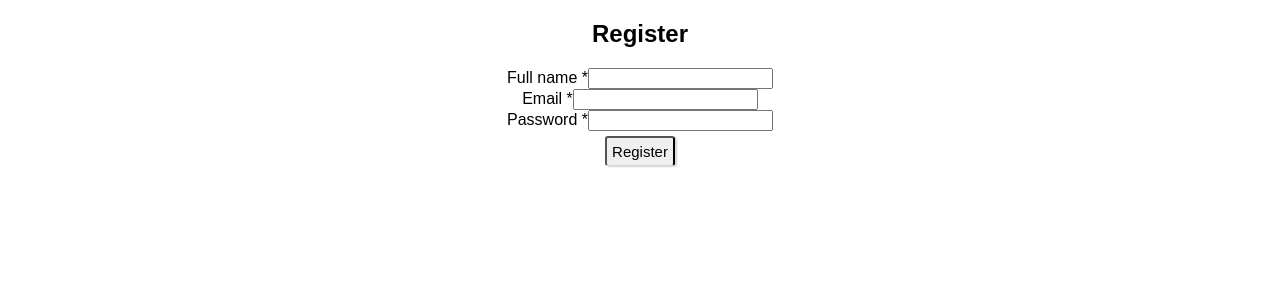
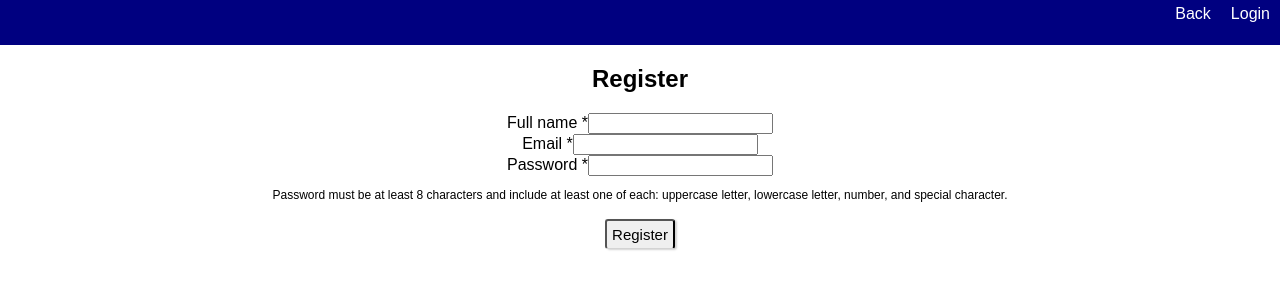
Before and after one commit to CMLabay/volunteer-portal, a React (Create React App) app: page /register in a window 1280 px wide. Shown: the top 300 px of the page. Built offline with nearby package versions, Linux system fonts and the light colour scheme; no server answers.

Commit message:
add navbar to reg/login and left justify input fields

```diff
--- a/package.json
+++ b/package.json
@@ -4,6 +4,7 @@
   "private": true,
   "dependencies": {
     "cors": "^2.8.5",
+    "date-fns": "^1.30.1",
     "react": "^16.8.6",
     "react-dom": "^16.8.6",
     "react-router-dom": "^5.0.1",
--- /dev/null
+++ b/src/components/AddShiftForm/AddShift.css
@@ -0,0 +1,3 @@
+.form-input{
+    text-align: left;
+}
--- a/src/components/AddShiftForm/AddShiftForm.js
+++ b/src/components/AddShiftForm/AddShiftForm.js
@@ -46,6 +46,7 @@ class AddShiftForm extends Component{
                       Shift Name
                     </label>
                     <Input
+                      className="form-input"
                       name="shiftName"
                       type="text"
                       id="shiftFormName">
@@ -57,6 +58,7 @@ class AddShiftForm extends Component{
                       Shift Date
                     </label>
                     <Input
+                      className="form-input"
                       name="shiftDate"
                       type="text"
                       id="shiftFormDate">
@@ -68,6 +70,7 @@ class AddShiftForm extends Component{
                       Shift Day
                     </label>
                     <Input
+                      className="form-input"
                       name="shiftDay"
                       type="text"
                       id="shiftFormDay">
@@ -79,6 +82,7 @@ class AddShiftForm extends Component{
                       Shift Time
                     </label>
                     <Input
+                      className="form-input"
                       name="shiftTime"
                       type="text"
                       id="shiftFormTime">
--- /dev/null
+++ b/src/components/LoginForm/LoginForm.css
@@ -0,0 +1,3 @@
+.form-input{
+    text-align: left;
+}
--- a/src/components/LoginForm/LoginForm.js
+++ b/src/components/LoginForm/LoginForm.js
@@ -3,6 +3,7 @@ import { withRouter } from 'react-router-dom'
 import { Button, Input } from '../Utils/Utils'
 import TokenService from '../../services/token-service'
 import AuthApiService from '../../services/auth-api-service'
+import './LoginForm.css'
 
 class LoginForm extends Component {
     static defaultProps = {
@@ -47,6 +48,7 @@ class LoginForm extends Component {
                 Email
               </label>
               <Input
+                className="form-input"
                 required
                 name='user_name'
                 id='LoginForm__user_name'>
@@ -57,6 +59,7 @@ class LoginForm extends Component {
                 Password
               </label>
               <Input
+                className="form-input"
                 required
                 name='password'
                 type='password'
--- /dev/null
+++ b/src/components/RegistrationForm/RegistrationForm.css
@@ -0,0 +1,6 @@
+.pass-req{
+    font-size:12px;
+}
+.form-input{
+    text-align: left;
+}
--- a/src/components/RegistrationForm/RegistrationForm.js
+++ b/src/components/RegistrationForm/RegistrationForm.js
@@ -1,6 +1,7 @@
 import React, { Component } from 'react'
 import { Button, Input, Required } from '../Utils/Utils'
 import AuthApiService from '../../services/auth-api-service'
+import './RegistrationForm.css'
 
 export default class RegistrationForm extends Component {
   static defaultProps = {
@@ -12,7 +13,6 @@ export default class RegistrationForm extends Component {
   handleSubmit = ev => {
     ev.preventDefault()
     const { full_name, user_name, password } = ev.target
-    //code for actual registration will go here.
     this.setState({ error: null })
     AuthApiService.postUser({
       email: user_name.value,
@@ -46,6 +46,7 @@ export default class RegistrationForm extends Component {
             Full name <Required />
           </label>
           <Input
+            className="form-input"
             name='full_name'
             type='text'
             required
@@ -57,6 +58,7 @@ export default class RegistrationForm extends Component {
             Email <Required />
           </label>
           <Input
+            className="form-input"
             name='user_name'
             type='text'
             required
@@ -68,11 +70,13 @@ export default class RegistrationForm extends Component {
             Password <Required />
           </label>
           <Input
+            className="form-input"
             name='password'
             type='password'
             required
             id='RegistrationForm__password'>
           </Input>
+          <p className="pass-req">Password must be at least 8 characters and include at least one of each: uppercase letter, lowercase letter, number, and special character. </p>
         </div>
         <Button type='submit'>
           Register
--- a/src/components/ShiftItem/ShiftItem.css
+++ b/src/components/ShiftItem/ShiftItem.css
@@ -3,10 +3,6 @@
     box-shadow: 2px 2px 2px lightgrey;
     border-radius:3px;
     margin:15px;
-}
-.avail-item:hover{
-    padding:30px;
-    margin:10px;
 }
 .avail-item > button{
     margin-bottom:15px;
--- a/src/components/ShiftItem/ShiftItem.js
+++ b/src/components/ShiftItem/ShiftItem.js
@@ -1,4 +1,5 @@
 import React, { Component } from 'react'
+import { format } from 'date-fns'
 import './ShiftItem.css'
 import { withRouter } from 'react-router-dom'
 import ShiftApiService from '../../services/shifts-api-service';
@@ -31,7 +32,7 @@ class ShiftItem extends Component{
             <li className="avail-item">
                 <h3>{this.props.shiftName}</h3>
                 <p>{this.props.raceName}</p>
-                <p className="avail-shift-date">{this.props.shiftDate}</p>
+                <p className="avail-shift-date">{format(this.props.shiftDate, 'Do MMM YYYY')}</p>
                 <p className="avail-shift-day">{this.props.shiftDay}</p>
                 <p className="avail-shift-time">{this.props.shiftTime}</p>
                 <button
--- a/src/routes/LandingPage/LandingPage.js
+++ b/src/routes/LandingPage/LandingPage.js
@@ -33,6 +33,7 @@ export default class LandingPage extends Component{
             <div>
                 <NavBar className="navbar" navLinks={this.state.navLinks}></NavBar>
                 <h2 className="pageHeader">Volunteer Portal</h2>
+                <p>Signup for shifts, manage your points.</p>
                 <SummaryList></SummaryList>
                 <section>
                     <RegistrationForm onRegistrationSuccess={this.handleRegistrationSuccess}></RegistrationForm>
--- a/src/routes/LoginPage/LoginPage.js
+++ b/src/routes/LoginPage/LoginPage.js
@@ -2,11 +2,18 @@ import React, { Component } from 'react'
 import LoginForm from '../../components/LoginForm/LoginForm'
 import { Section } from '../../components/Utils/Utils'
 import UserContext from '../../contexts/user-context'
+import NavBar from '../../components/NavBar/NavBar'
 
 export default class LoginPage extends Component{
     state = {
         userType: '',
-        userId:''
+        userId:'',
+        navLinks: [
+          {
+              link:"Back",
+              route:"/"
+          },
+      ]
     }
     static defaultProps = {
         location: {},
@@ -37,6 +44,7 @@ export default class LoginPage extends Component{
     render(){
         return(
             <Section className='LoginPage'>
+              <NavBar className="navbar" navLinks={this.state.navLinks}></NavBar>
               <h2>Login</h2>
               <LoginForm
                 username={this.state.userType}
--- a/src/routes/RegistrationPage/RegistrationPage.js
+++ b/src/routes/RegistrationPage/RegistrationPage.js
@@ -1,8 +1,21 @@
 import React, { Component } from 'react'
 import { Section } from '../../components/Utils/Utils'
+import NavBar from '../../components/NavBar/NavBar'
 import RegistrationForm from '../../components/RegistrationForm/RegistrationForm'
 
 export default class RegistrationPage extends Component{
+  state = {
+    navLinks: [
+        {
+            link:"Back",
+            route:"/"
+        },
+        {
+            link:"Login",
+            route:"login"
+        }
+    ]
+}
     static defaultProps = {
         history: {
           push: () => {},
@@ -12,11 +25,13 @@ export default class RegistrationPage extends Component{
       handleRegistrationSuccess = user => {
         const { history } = this.props
         history.push('/login')
+        //log the user in automatically, instead of going to login page
       }
 
     render(){
         return(
           <Section className='RegistrationPage'>
+            <NavBar className="navbar" navLinks={this.state.navLinks}></NavBar>
             <h2>Register</h2>
             <RegistrationForm
               onRegistrationSuccess={this.handleRegistrationSuccess}
```
Also changed, not shown: 1 other file (tests, documents, lock files or other folders).
